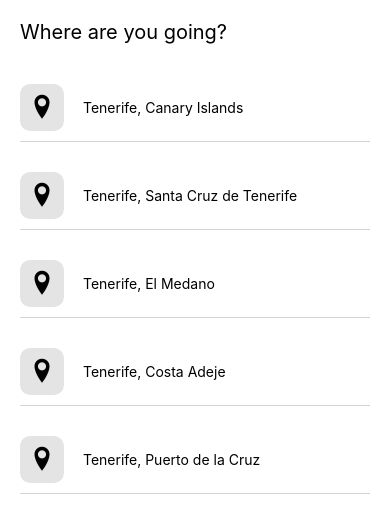
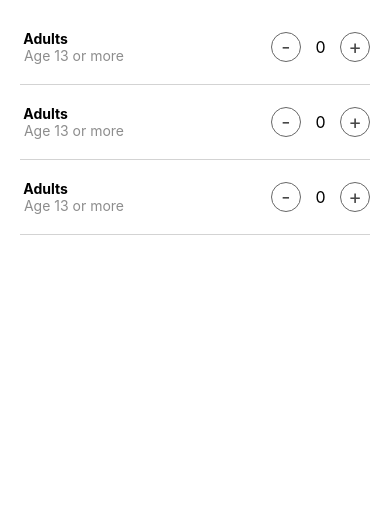
Before and after one commit to AliRa22aq/React-Native-AirBnB-Clone, a React Native app: screen /Guests in a window 390 px wide. Shown: the top 522 px of the page. Built offline with nearby package versions, Linux system fonts and the light colour scheme.

Commit message:
Requirement Screen Added

```diff
--- a/App.js
+++ b/App.js
@@ -18,6 +18,7 @@
 import feed from './assets/data/feed'
 import SearchResultScreen from './src/screens/SearchResults';
 import DestinationSearchScreen from './src/screens/DestinationSearch';
+import GuestScreen from './src/screens/Guests';
 
 const post1 = feed[0];
 
@@ -27,9 +28,10 @@
   return (
     <SafeAreaView >
       <StatusBar />
-      {/* <HomeScreen /> */}
-      {/* <SearchResultScreen /> */}
-      <DestinationSearchScreen />
+      {/* <HomeScreen />
+      <SearchResultScreen />
+      <DestinationSearchScreen /> */}
+      <GuestScreen />
 
     </SafeAreaView>
   );
--- /dev/null
+++ b/src/screens/Guests/index.js
@@ -0,0 +1,102 @@
+import React, { useState } from 'react'
+import { View, Text, Pressable } from 'react-native'
+import styles from './styles';
+
+const GuestScreen = () => {
+
+    const [adults, setAdults] = useState(0);
+    const [children, setChildren] = useState(0);
+    const [infants, setInfants] = useState(0);
+
+    return (
+        <View style={styles.container}>
+
+                {/* Adults */}
+
+                <View style={styles.row}>
+                <View>
+                    <Text style={styles.adult}> Adults </Text>
+                    <Text  style={styles.age}> Age 13 or more </Text>
+                </View>
+                <View style={styles.buttonContainer}>
+                    <Pressable
+                        onPress={()=> {if(adults>0)setAdults(adults - 1)}}
+                        style={styles.button}
+                        >
+                        <Text style={styles.buttonText}>-</Text>
+                    </Pressable>
+
+                    <Text style={styles.count}> {adults} </Text>
+
+                    <Pressable
+                        onPress={()=> {setAdults(adults + 1)}}
+                        style={styles.button}
+                        >
+                        <Text style={styles.buttonText}>+</Text>
+                    </Pressable>
+
+                </View>
+
+                </View>
+
+                {/* Children */}
+
+                <View style={styles.row}>
+                <View>
+                    <Text style={styles.adult}> Adults </Text>
+                    <Text  style={styles.age}> Age 13 or more </Text>
+                </View>
+                <View style={styles.buttonContainer}>
+                    <Pressable
+                        onPress={()=> {if(children>0)setChildren(children - 1)}}
+                        style={styles.button}
+                        >
+                        <Text style={styles.buttonText}>-</Text>
+                    </Pressable>
+
+                    <Text style={styles.count}> {children} </Text>
+
+                    <Pressable
+                        onPress={()=> {setChildren(children + 1)}}
+                        style={styles.button}
+                        >
+                        <Text style={styles.buttonText}>+</Text>
+                    </Pressable>
+
+                </View>
+
+                </View>
+
+                {/* Infants */}
+
+                <View style={styles.row}>
+                <View>
+                    <Text style={styles.adult}> Adults </Text>
+                    <Text  style={styles.age}> Age 13 or more </Text>
+                </View>
+                <View style={styles.buttonContainer}>
+                    <Pressable
+                        onPress={()=> {if(infants>0)setInfants(infants - 1)}}
+                        style={styles.button}
+                        >
+                        <Text style={styles.buttonText}>-</Text>
+                    </Pressable>
+
+                    <Text style={styles.count}> {infants} </Text>
+
+                    <Pressable
+                        onPress={()=> {setInfants(infants + 1)}}
+                        style={styles.button}
+                        >
+                        <Text style={styles.buttonText}>+</Text>
+                    </Pressable>
+
+                </View>
+
+                </View>
+
+        </View>
+    )
+}
+
+export default GuestScreen
--- /dev/null
+++ b/src/screens/Guests/styles.js
@@ -0,0 +1,46 @@
+import { StyleSheet, Dimensions } from "react-native";
+
+const styles = StyleSheet.create({
+    container: {
+        margin: 10
+    },
+    row: {
+        flexDirection: 'row',
+        justifyContent: 'space-between',
+        paddingVertical: 20,
+        marginHorizontal: 10,
+        borderBottomWidth: 1,
+        borderColor: 'lightgrey'
+
+    },
+    adult: {
+        fontWeight: 'bold',
+    },
+    age:{
+        color: "#8d8d8d"
+    },
+    buttonContainer: {
+        flexDirection: 'row',
+        alignItems: 'center'
+
+    },
+    buttonText: {
+        fontSize: 20,
+        color: '#474747'
+    },
+    button: {
+        borderWidth: 1,
+        width: 30,
+        height: 30,
+        borderColor: '#676767',
+        borderRadius: 15,
+        justifyContent: 'center',
+        alignItems: 'center'
+    },
+    count: {
+        marginHorizontal: 10,
+        fontSize: 16
+    }
+});
+
+export default styles;
```
